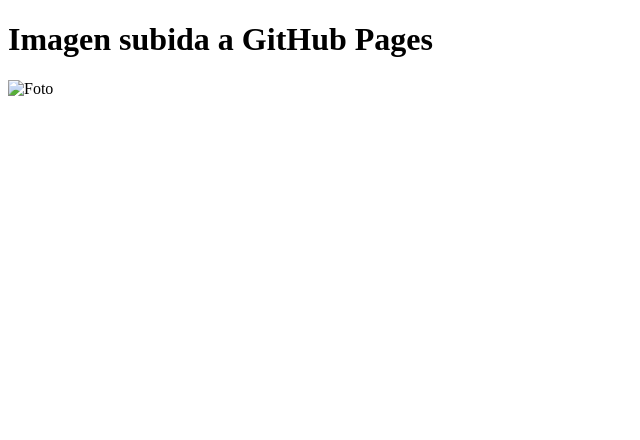
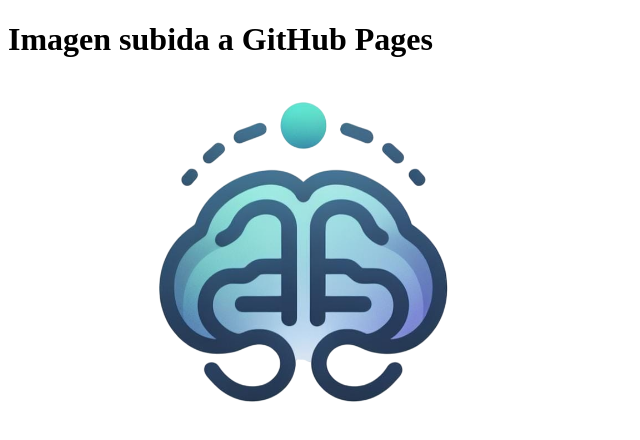
Before and after one commit to Fede-Patagua/test, a plain HTML site: page index.html in a window 1280 px wide. Shown: the whole page, without its empty margins (0-640 px from the left). Drawn offline with Linux system fonts and the light colour scheme.

Commit message:
Update index.html

```diff
--- a/index.html
+++ b/index.html
@@ -7,6 +7,6 @@
 </head>
 <body>
   <h1>Imagen subida a GitHub Pages</h1>
-  <img src="img/Logotivo Senda-Fondo transparente.png" alt="Foto" width="600">
+  <img src="Logotivo Senda-Fondo transparente.png" alt="Foto" width="600">
 </body>
 </html>
```
